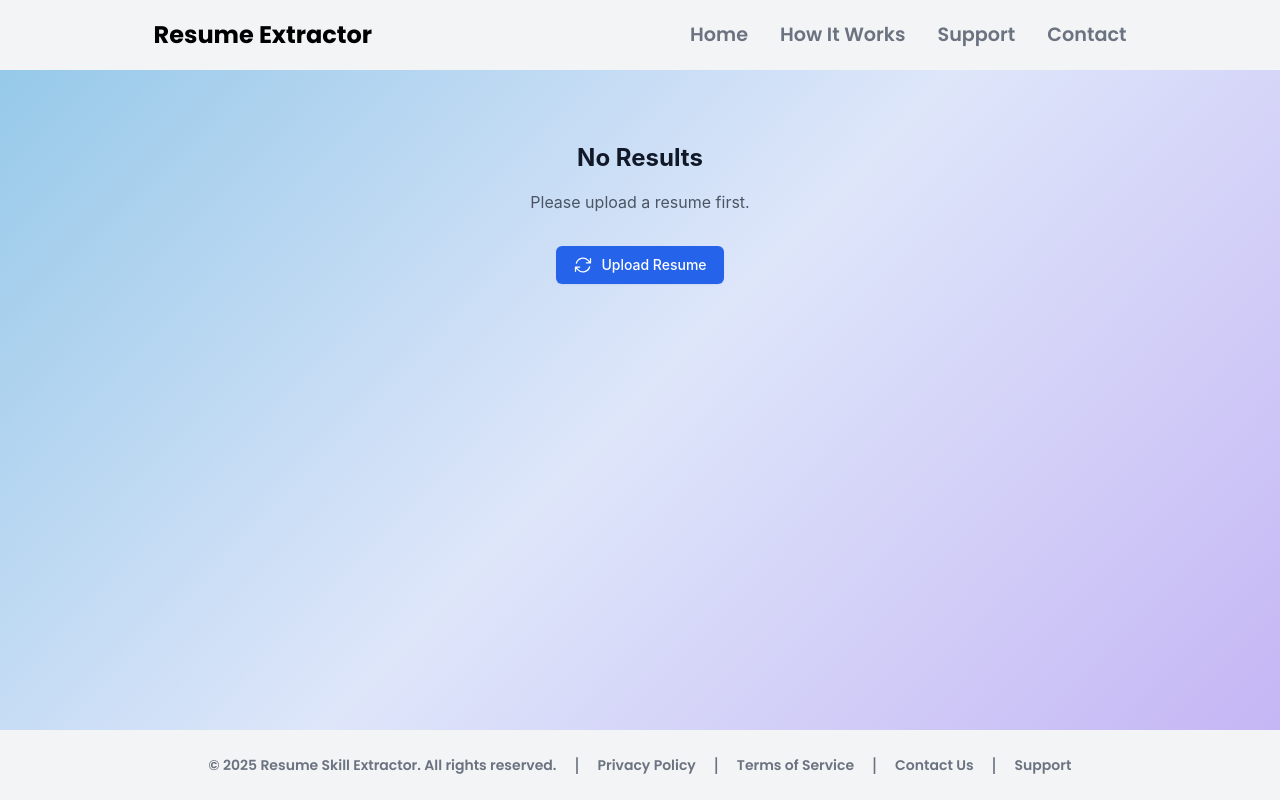
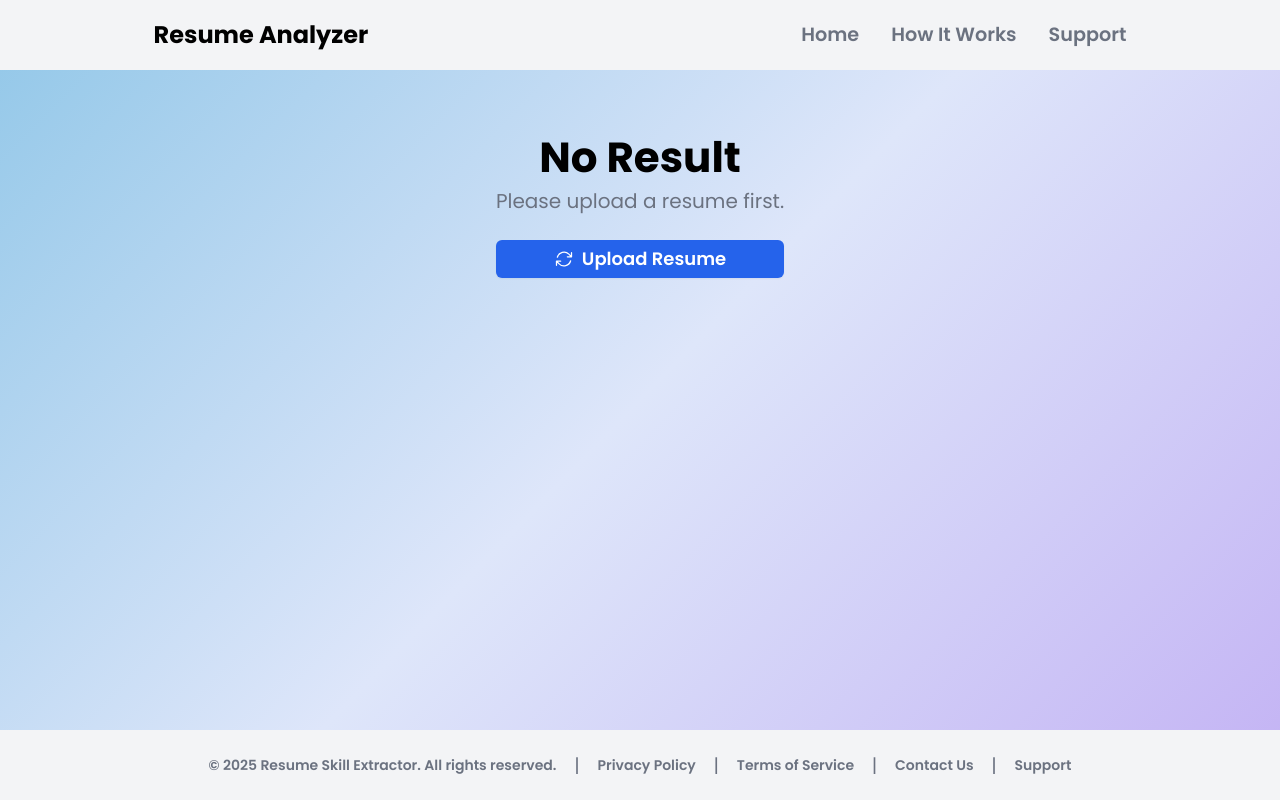
Before and after one commit to Fury044/Resume-Extractor-Final, a React (Vite) app in the folder frontend/: page /results in a window 1280 px wide. Built offline with nearby package versions, Linux system fonts and the light colour scheme; no server answers.

Commit message:
Add files via upload

```diff
--- a/frontend/src/components/Layout.jsx
+++ b/frontend/src/components/Layout.jsx
@@ -27,13 +27,12 @@ export default function Layout() {
     <div style={{width: '100%', minHeight: '100vh', display: 'flex', flexDirection: 'column', position: 'relative', background: 'linear-gradient(134deg, #91C7E8 0%, #DEE6FA 50%, #C3B2F4 100%)'}}>
       <nav style={{width: '100%', height: '70px', background: '#F3F4F6', display: 'flex', alignItems: 'center', justifyContent: 'space-between', padding: '0 12vw', boxSizing: 'border-box'}}>
         <div style={{color: 'black', fontSize: '1.5rem', fontFamily: 'Poppins', fontWeight: 700, wordWrap: 'break-word', whiteSpace: 'nowrap'}}>
-          Resume Extractor
+          Resume Analyzer
         </div>
         <div style={{display: 'flex', gap: '2.5vw', alignItems: 'center'}}>
           <Link to="/" style={{color: '#6B7280', fontSize: '1.2rem', fontFamily: 'Poppins', fontWeight: 600, textDecoration: 'none', whiteSpace: 'nowrap'}}>Home</Link>
           <span onClick={handleHowItWorks} style={{color: '#6B7280', fontSize: '1.2rem', fontFamily: 'Poppins', fontWeight: 600, whiteSpace: 'nowrap', textDecoration: 'none', cursor: 'pointer'}}>How It Works</span>
           <a href="https://forms.gle/4SELrSr1mTJ85ue48" target="_blank" rel="noopener noreferrer" style={{color: '#6B7280', fontSize: '1.2rem', fontFamily: 'Poppins', fontWeight: 600, whiteSpace: 'nowrap', textDecoration: 'none'}}>Support</a>
-          <a href="mailto:divyanshusharma3darts@email.com" style={{color: '#6B7280', fontSize: '1.2rem', fontFamily: 'Poppins', fontWeight: 600, whiteSpace: 'nowrap', textDecoration: 'none'}}>Contact</a>
         </div>
       </nav>
       <main style={{flex: 1}} className="max-w-7xl mx-auto py-6 sm:px-6 lg:px-8">
--- a/frontend/src/pages/Results.jsx
+++ b/frontend/src/pages/Results.jsx
@@ -18,11 +18,10 @@ export default function Results() {
   if (!result) {
     return (
       <div className="max-w-2xl mx-auto text-center mt-12">
-        <h2 className="text-2xl font-bold text-gray-900 mb-4">No Results</h2>
-        <p className="text-gray-600 mb-8">Please upload a resume first.</p>
-        <button
-          onClick={handleNewUpload}
-          className="inline-flex items-center px-4 py-2 border border-transparent text-sm font-medium rounded-md shadow-sm text-white bg-blue-600 hover:bg-blue-700"
+        <h2 className="text-2xl font-bold text-gray-900 mb-4" style={{color: 'black', fontSize: 42, fontFamily: 'Poppins', fontWeight: '700', wordWrap: 'break-word', marginBottom: 12}}>No Result</h2>
+        <p className="text-gray-600 mb-8" style={{color: '#6B7280', fontSize: 20, fontFamily: 'Poppins', fontWeight: '400', wordWrap: 'break-word', marginTop: 0, marginBottom: 24}}>Please upload a resume first.</p>
+        <button onClick={handleNewUpload}
+          className="inline-flex items-center px-4 py-2 border border-transparent text-sm font-medium rounded-md shadow-sm text-white bg-blue-600 hover:bg-blue-700" style={{position: 'relative', width: '100%', height: '100%', display: 'flex', alignItems: 'center', justifyContent: 'center', color: 'white', fontSize: 18, fontFamily: 'Poppins', fontWeight: '600', wordWrap: 'break-word'}}
         >
           <ArrowPathIcon className="h-5 w-5 mr-2" />
           Upload Resume
```
